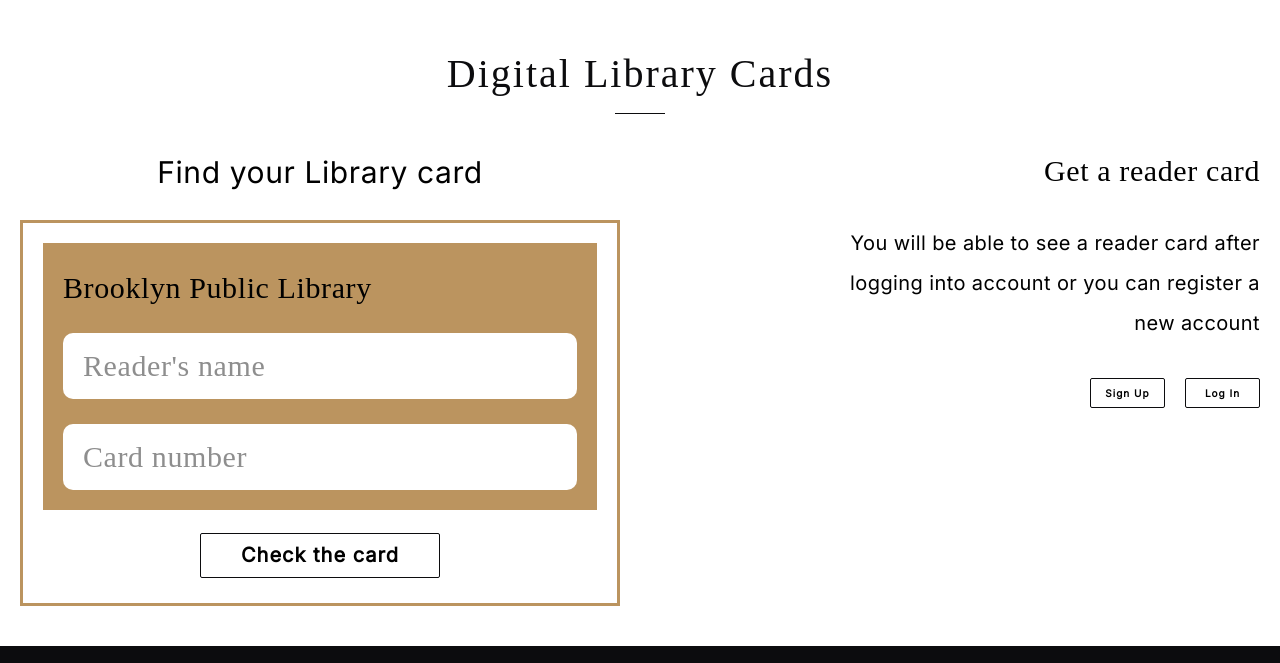
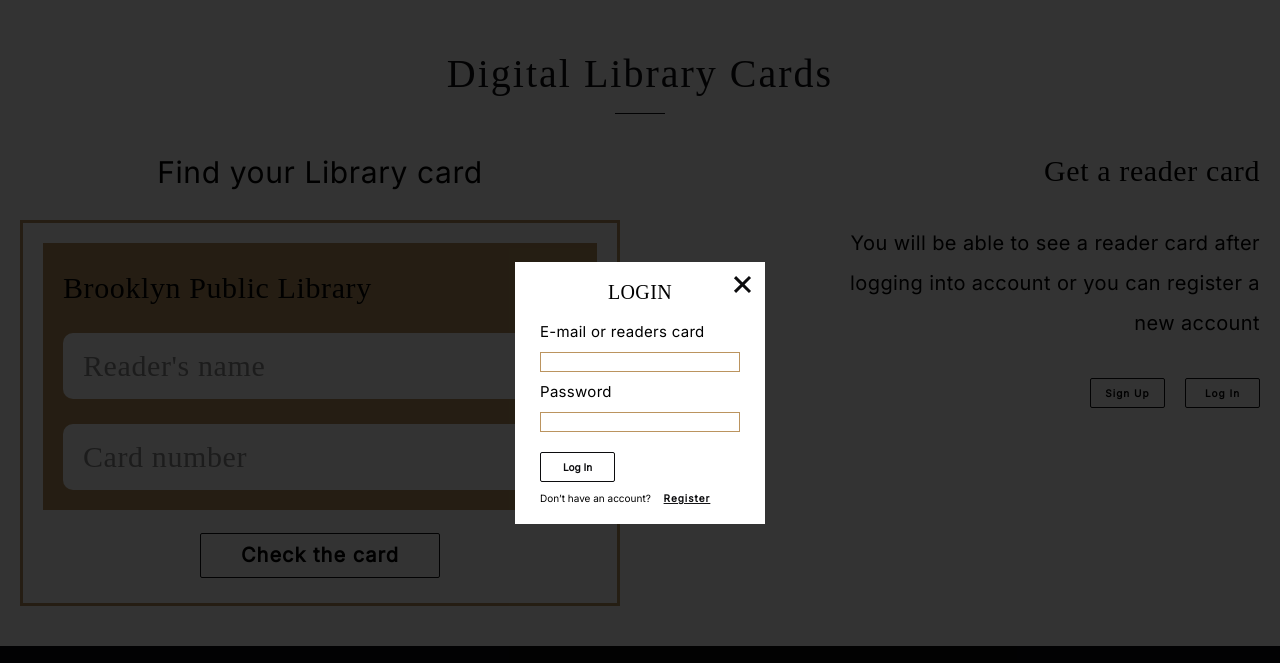
Before and after one commit to ulikemyway1/projects_RSS2023, a website: page library/index.html in a window 1280 px wide. Both pictures are taken after a click on the button "Log In". Shown: the part 4749-5412 px from the top of the page. Drawn offline with Linux system fonts and the light colour scheme; a web font is replaced by a local one.

Commit message:
feat: create modal Log In

```diff
--- a/library/index.html
+++ b/library/index.html
@@ -14,8 +14,8 @@
 
 </head>
 <body>
-    <div class="modal_overlay">
-    <div class="modal_register">
+    <div class="modal_overlay modal">
+    <div class="modal_register modal">
         <button class="close_modal"><svg xmlns="http://www.w3.org/2000/svg" width="19" height="19" viewBox="0 0 19 19" fill="none">
             <path d="M2 16.8507L17 2.00003" stroke="#0C0C0E" stroke-width="3"/>
             <path d="M2 2.14926L17 17" stroke="#0C0C0E" stroke-width="3"/>
@@ -45,7 +45,30 @@
 
             <button class="modal_btn sign_up">Sign Up</button>
         </form>
-        <p>Already have an account? <span>Login</span></p>
+        <p>Already have an account? <span class="login_btn">Login</span></p>
+    </div>
+
+    <div class="modal_login modal">
+        <button class="close_modal"><svg xmlns="http://www.w3.org/2000/svg" width="19" height="19" viewBox="0 0 19 19" fill="none">
+            <path d="M2 16.8507L17 2.00003" stroke="#0C0C0E" stroke-width="3"/>
+            <path d="M2 2.14926L17 17" stroke="#0C0C0E" stroke-width="3"/>
+            </svg></button>
+
+        <h2>Login</h2>
+        <form action="#" class="form_login">
+            <label>
+                E-mail or readers card
+                <input type="text" name="login" required>
+            </label>
+
+            <label>
+                Password
+                <input type="text" name="password" required>
+            </label>
+
+            <button class="modal_btn sign_up">Log In</button>
+        </form>
+        <p>Don’t have an account? <span class="register_btn">Register</span></p>
     </div>
 </div>
         <header>
@@ -65,7 +88,7 @@
             <div class="drop_menu">
                 <div class="drop_menu-title">Profile</div>
                 <ul class="drop_menu-links">
-                    <li>Log In</li>
+                    <li class="login_btn">Log In</li>
                     <li class="register_btn">Register</li>
                 </ul>
             </div>
@@ -435,7 +458,7 @@
                             <div class="librarycard_info-descr">You will be able to see a reader card after logging into account or you can register a new account</div>
                             <div class="librarycard_info-btns">
                                 <button class="librarycard_info button register_btn">Sign Up</button>
-                                <button class="librarycard_info button">Log In</button>
+                                <button class="librarycard_info button login_btn">Log In</button>
                             </div>
                         </div>
                     </div>
--- a/library/script.js
+++ b/library/script.js
@@ -15,7 +15,7 @@
         nav.classList.remove('open_nav');
     };
     console.log(event.target);
-    if(event.target != profileBtn & event.target != dropMenu & event.target != dropMenuTitle & dropMenu.classList.contains('dropped')) {
+    if(event.target != document.querySelector('.drop_menu-links') & event.target != profileBtn & event.target != dropMenu & event.target != dropMenuTitle & dropMenu.classList.contains('dropped')) {
         dropMenu.classList.remove('dropped');
         dropMenu.classList.remove('nonetransparent');
     }
@@ -191,18 +191,58 @@
 })
 });
 
+//modals
+modals = document.querySelectorAll('.modal');
 //register
 const registerBtns = document.querySelectorAll('.register_btn');
 const modalOverlay = document.querySelector('.modal_overlay');
+const modalRegister = document.querySelector('.modal_register');
 const formRegister = document.querySelector('.form_register');
 const btnCloseModalRegister = document.querySelector('.modal_register .close_modal');
+const btnCloseModalLogin = document.querySelector('.modal_login .close_modal');
 
 registerBtns.forEach((btn)=>{
     btn.addEventListener('click', ()=>{
-        modalOverlay.style.display = 'block'
+        closeAll(modals);
+        modalOverlay.style.display = 'block';
+        modalRegister.style.display = 'block';
     })
 });
 btnCloseModalRegister.addEventListener('click', ()=> {
     formRegister.reset();
+    modalRegister.style.display = 'none';
     modalOverlay.style.display = 'none';
+});
+
+btnCloseModalLogin.addEventListener('click', ()=> {
+    formRegister.reset();
+    modalLogin.style.display = 'none';
+    modalOverlay.style.display = 'none';
+});
+
+//login
+const loginBtns = document.querySelectorAll('.login_btn');
+const modalLogin = document.querySelector('.modal_login');
+
+loginBtns.forEach((btn)=>{
+    btn.addEventListener('click', ()=>{
+        closeAll(modals);
+        modalOverlay.style.display = 'block';
+        modalLogin.style.display = 'block';
+    })
+});
+
+function closeAll(arr) {
+    for (let i = 0; i < arr.length; i++) {
+        arr[i].style.display = 'none';
+    };
+};
+
+modalOverlay.addEventListener('click', (event) => {
+    if (event.target == modalOverlay) {
+         closeAll(modals);
+    }
+
+
+
 })
--- a/library/scss/modals.scss
+++ b/library/scss/modals.scss
@@ -39,6 +39,9 @@
         font-style: normal;
         font-weight: 400;
         line-height: 20px;
+        li {
+            cursor: pointer;
+        }
         li:not(:nth-child(1)) {
             margin-top: 10px;
         }
@@ -62,7 +65,9 @@
     z-index: 10000;
     background: rgba(0,0,0, 0.8)
   }
-  .modal_register {
+
+  .modal_register, .modal_login {
+    display: none;
     position: absolute;
     top: 50%;
     left: 50%;
@@ -152,6 +157,7 @@
         font-style: normal;
         font-weight: 400;
         span {
+            cursor: pointer;
             color: #0C0C0E;
             text-align: center;
             font-family: Inter;
@@ -168,3 +174,9 @@
     }
 
   }
+  .modal_register {
+    display: none;}
+  .modal_login {
+    height: 262px;
+    display: none;
+  }
```
Also changed, not shown: library/css/modals.css, library/css/style.css.
